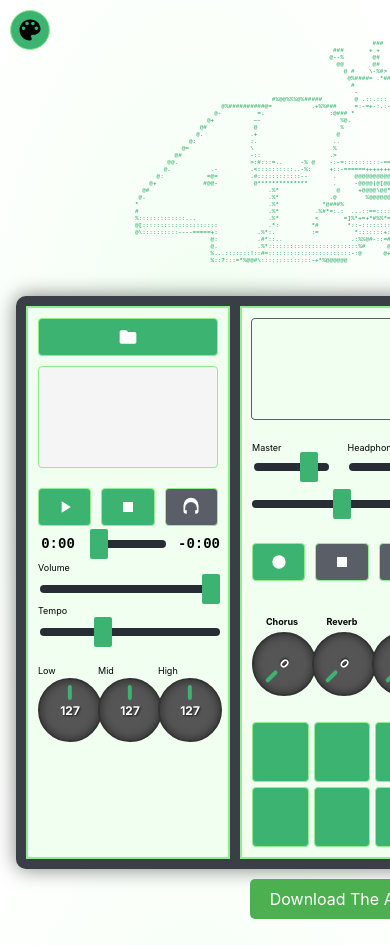
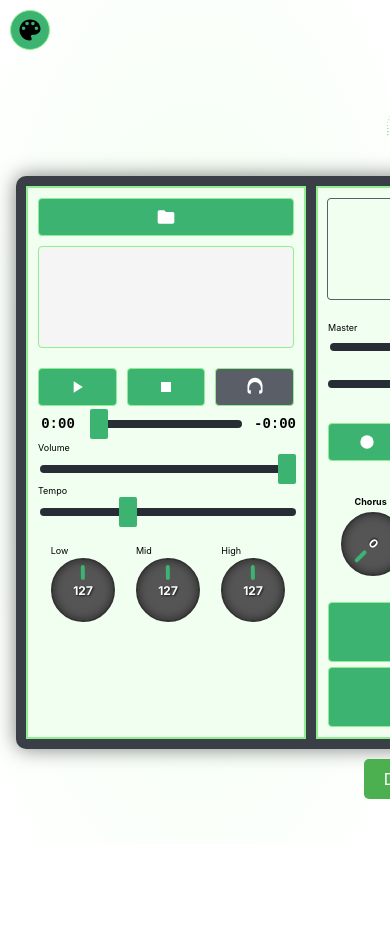
Before and after one commit to Unlike-U/420soundclashweb, a website built with webpack: page src/index.html in a window 390 px wide. After the commit the page ends 844 px from the top, so only its background shows below. Built offline with nearby package versions, Linux system fonts and the light colour scheme.

Commit message:
fix: Resolve landscape layout issues and adjust font sizes

```diff
--- a/src/styles/components/_header-art.scss
+++ b/src/styles/components/_header-art.scss
@@ -7,8 +7,10 @@
   font-weight: bold; // Make font bold
   text-align: center;
   color: var(--accent-color, #61dafb);
-  white-space: pre;
-  overflow: hidden;
+  white-space: pre-wrap;
+  word-break: break-all;
+  max-width: 100%;
+  overflow-x: hidden;
   user-select: none;
   -webkit-user-select: none;
 }
--- a/src/styles/components/_mobile.scss
+++ b/src/styles/components/_mobile.scss
@@ -1,6 +1,6 @@
 @media (max-width: 768px) {
   #header-art {
-    font-size: 6px;
+    font-size: 2px;
   }
 
   .mixer-container.mobile-layout {
@@ -20,7 +20,13 @@
 }
 
 @media (orientation: landscape) and (max-height: 500px) {
-    #interface-wrapper {
-        transform: scale(0.9);
-    }
+  body {
+    /* Ensure the content starts from the top */
+    place-items: start center;
+  }
+  #interface-wrapper {
+    /* Scale the entire interface down */
+    transform: scale(0.85);
+    transform-origin: top center;
+  }
 }
--- a/src/styles/components/channels.scss
+++ b/src/styles/components/channels.scss
@@ -3,7 +3,8 @@
     border: 1px solid #282c34;
     border-radius: 8px;
     padding: 10px; // Reduced padding
-    width: 300px;
+    flex: 1;
+    min-width: 280px;
     display: flex;
     flex-direction: column;
     gap: 10px; // Reduced gap
```
